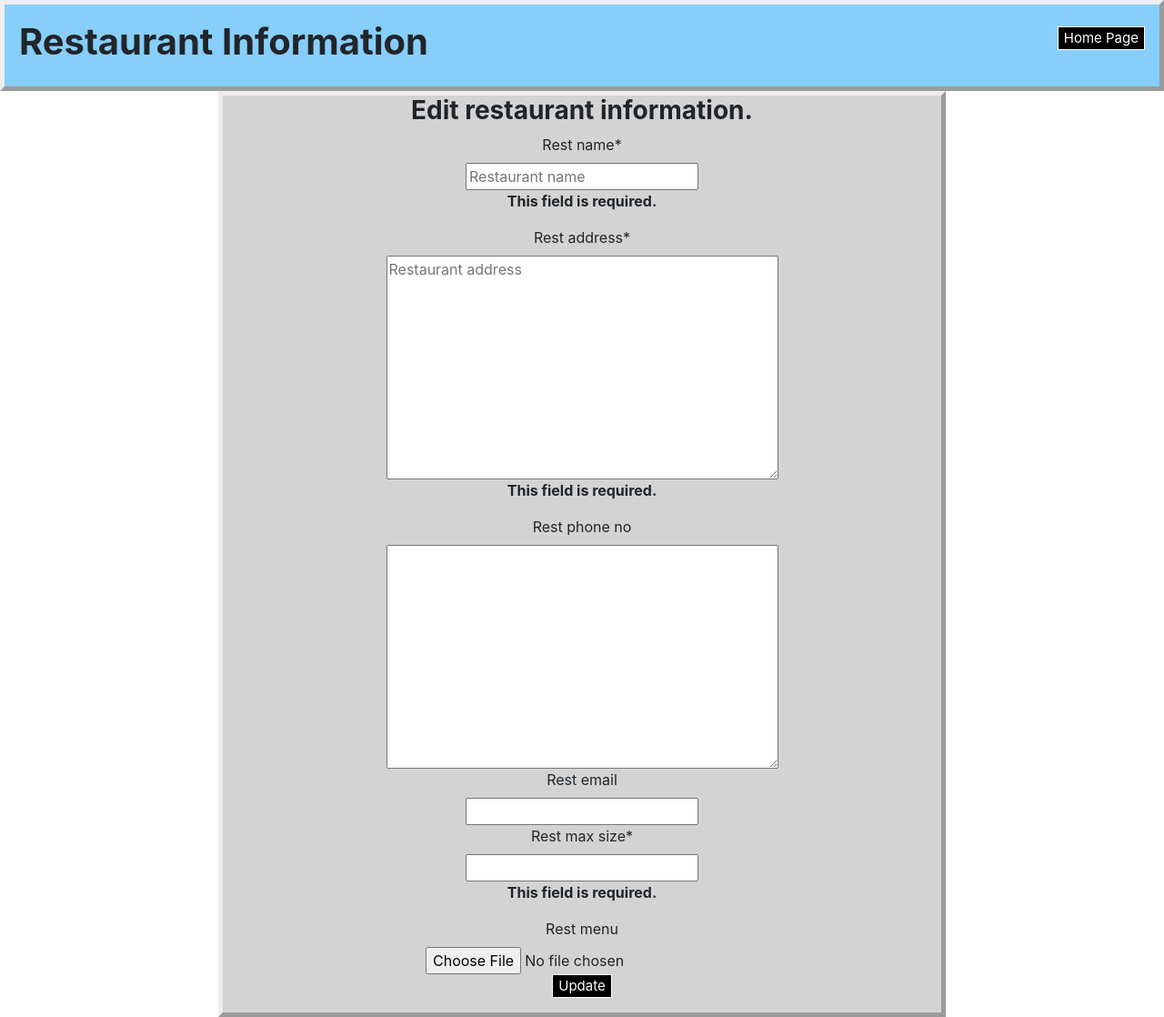
After one commit to txlula/Restaurant-Booking-System, a Django app: page /restaurantinfo/ in a window 1280 px wide. The commit adds this page. Shown: the whole page at 91% size. Run offline with Django 3.2, Linux system fonts and the light colour scheme; a user stored in the database is signed in; some libraries are stand-ins or nearby versions.

Commit message:
added restaurant info page

```diff
--- a/Restaurant_Booking_System/urls.py
+++ b/Restaurant_Booking_System/urls.py
@@ -1,20 +1,31 @@
 from bookings import views
 from django.contrib import admin
-from django.conf.urls import url
 from django.conf.urls import include
 from django.urls import path, re_path
 
 from bookings.views import staffregister, stafflogin, stafflogout
 
 urlpatterns = [
+    #Admin Page
     path('admin/', admin.site.urls),
+    #Start Page
     re_path(r'^$', views.start, name='start'),
+    #Register Page
     re_path(r'accounts/register/$', views.staffregister, name='staffregister'),
+    #Login Page
     re_path(r'accounts/login/$', views.stafflogin, name='stafflogin'),
+    #Logout
     re_path(r'accounts/logout/$', views.stafflogout, name='stafflogout'),
+    #Staff Home Page
     re_path(r'staffhome/$', views.staffhome, name='staffhome'),
+    #Menu Page
     re_path(r'menu/$', views.menu, name='menu'),
-    path('stafflogin/staffhome/remove/<int:reservation_id>/', views.remove_reservation, name='remove'),
+    #Remove Reservation
+    path('staffhome/remove/<int:reservation_id>/', views.remove_reservation, name='remove'),
+    #Reserve
     path('reserve/<int:restaurant_id>/', views.reserve, name='reserve'),
-    path(r'menu/remove/<int:dishID>/', views.remove_dish, name='removedish')
+    #Remove dish
+    path(r'menu/remove/<int:dishID>/', views.remove_dish, name='removedish'),
+    #Update restaurant information page
+    re_path(r'restaurantinfo/$', views.restaurant_info, name='restaurantinfo'),
 ]
--- a/bookings/static/staffloginstyle.css
+++ b/bookings/static/restaurantinfostyle.css
@@ -27,11 +27,12 @@
     border: 1px solid black;
 }
 
-.stafflogin {
+
+.info {
     border-style: outset;
     border-width: 5px;
     background-color: lightgray;
-    width: 500px;
+    width: 800px;
     margin: auto;
     display: block;
 }
@@ -39,12 +40,3 @@
 .form {
     align-content: center;
 }
-
-.staffregister{
-    border-style: outset;
-    border-width: 5px;
-    background-color: lightgray;
-    width: 500px;
-    margin: auto;
-    display: block;
-}
--- a/bookings/static/staffhomestyle.css
+++ b/bookings/static/staffhomestyle.css
@@ -27,8 +27,8 @@
     border: 1px solid black;
 }
 
-/*Table layout block*/
-.tablelayout {
+/*Calendar block*/
+.calendar {
     border-style: outset;
     border-width: 5px;
     background-color: #33AAFF;
--- /dev/null
+++ b/bookings/templates/bookings/restaurantinfo.html
@@ -0,0 +1,28 @@
+<html>
+<head>
+    <title>Info</title>
+    {% load staticfiles %}
+    <link rel="stylesheet" type="text/css" href="{% static 'restaurantinfostyle.css' %}" />
+    <link rel="stylesheet" href="https://stackpath.bootstrapcdn.com/bootstrap/4.1.3/css/bootstrap.min.css" integrity="sha384-MCw98/SFnGE8fJT3GXwEOngsV7Zt27NXFoaoApmYm81iuXoPkFOJwJ8ERdknLPMO" crossorigin="anonymous">
+</head>
+<body>
+    {% load crispy_forms_tags %}
+
+    <div class="navbar">
+        <h1 align="center"><b>Restaurant Information</b></h1>
+        <form align="right" action="/staffhome">
+            <input class="startbutton" type="submit" value="Home Page"/>
+        </form>
+    </div>
+
+    <div class="info">
+        <h3 align="center"><strong>Edit restaurant information.</strong></h3>
+
+        <form align="center" method="post">
+            {% csrf_token %}
+            {{ form|crispy }}
+            <input class="startbutton" type="submit" value="Update"/>
+        </form>
+    </div>
+</body>
+</html>
--- a/bookings/templates/bookings/staffhome.html
+++ b/bookings/templates/bookings/staffhome.html
@@ -14,8 +14,8 @@
         </form>
     </div>
 
-    <div class="tablelayout">
-        <h1 align="center">Table Layout</h1>
+    <div class="calendar">
+        <h1 align="center">Calendar</h1>
     </div>
 
     <div class="buttons">
@@ -39,7 +39,7 @@
                 </td>
             </tr>
             <tr>
-                <td><form align="center">
+                <td><form align="center" action="/restaurantinfo">
                     <input class="button" type="submit" value="Add additional information"/>
                     </form>
                 </td>
--- a/bookings/templates/bookings/stafflogin.html
+++ b/bookings/templates/bookings/stafflogin.html
@@ -18,7 +18,7 @@
     </div>
 
     <div class="stafflogin">
-        <p align="center"><strong>Enter username and password to login.</strong></p>
+        <h3 align="center"><strong>Enter username and password to login.</strong></h3>
         <form align="center" method="post">
             {% csrf_token %}
             {{ form|crispy }}
--- a/bookings/views.py
+++ b/bookings/views.py
@@ -7,16 +7,17 @@
 from django.contrib.auth.decorators import login_required
 from django.contrib import messages
 
-from django.core.mail import send_mail
 
 #Start Page
 def start(request):
     context = {}
     restaurants = Restaurant.objects.all()
 
+    #Searching restaurant form
     form = SearchRestaurantForm(request.POST)
     if form.is_valid():
         name = form.cleaned_data.get('restaurant_name')
+        #If the name the user has inputted is in the database, the restaurant information will be displayed
         restaurants = Restaurant.objects.filter(rest_name = name)
         context.update({'restaurants' : restaurants, 'form' : form})
     else:
@@ -27,10 +28,12 @@
 
 #Staff Login Page
 def stafflogin(request):
+    #Login form
     form = LoginForm(request.POST)
     if form.is_valid():
         username = form.cleaned_data.get('username')
         password = form.cleaned_data.get('password')
+        #If the username and password inputted is in the database, the user can login
         user = authenticate(request, username = username, password = password)
         if user is not None:
             login(request, user)
@@ -39,21 +42,43 @@
 
 #Staff Register Page
 def staffregister(request):
-    form = RegisterForm(request.POST)
-    if form.is_valid():
+    context = {}
+    #Register form that saves to Staff and Restaurant model
+    registerform = RegisterForm(request.POST)
+    restinfoform = RestaurantInfoForm(request.POST)
+
+    if registerform.is_valid() and restinfoform.is_valid():
         #Save form data but database is not updated
-        user = form.save(commit=False)
-        password = form.cleaned_data.get('password')
-        user.set_password(password)
-        user.save()
-        new = authenticate(username = user.username, password = password)
-        login(request,user)
-        return redirect('/staffhome')
-    return render(request, 'bookings/staffregister.html', {'form' : form})
+        info = restinfoform.save(commit=False)
+        id = restinfoform.cleaned_data.get('restaurantID')
+        info.save()
+
+        #Save form data but database is not updated
+        user = registerform.save(commit=False)
+        #Check if username is unique
+        username = registerform.cleaned_data.get('username')
+        e = User.objects.filter(username = username)
+        if e == username:
+            messages.error(request, 'This username is not available. Try a different one.')
+        else:
+            password = registerform.cleaned_data.get('password')
+            user.set_password(password)
+            user.save()
+            #The user wil automatically be redirected to the staff home page
+            new = authenticate(username = user.username, password = password)
+            login(request,user)
+            return redirect('/staffhome')
+    else:
+        registerform = RegisterForm()
+        restinforform = RestaurantInfoForm()
+
+    context.update({'registerform' : registerform, 'restinfoform' : restinfoform})
+    return render(request, 'bookings/staffregister.html', context)
 
 #Staff Logout Page
 def stafflogout(request):
     logout(request)
+    #Redirects user to start page
     return redirect('/')
 
 @login_required
@@ -87,8 +112,10 @@
             self.front = (self.front + 1) % self.maxSize
             return item
 
-    reservations = Reservation.objects.all()
+    #List of reservations is ordered by date of booking
+    reservations = Reservation.objects.all().order_by('date_of_booking')
     notification_list = Notifications()
+    #Reservation is added to queue
     for reservation in reservations:
         notification_list.enqueue(reservation)
 
@@ -96,74 +123,81 @@
 
     return render(request, 'bookings/staffhome.html', context)
 
+@login_required
 #Remove reservation function
 def remove_reservation(request, reservation_id=None):
+        #The reservation id is searched in the database
+        #The reservation is deleted from the database
         r = Reservation.objects.get(reservationID = reservation_id).delete()
         return HttpResponseRedirect("/staffhome")
 
 #Reserve Page
 def reserve(request, restaurant_id=None):
     context = {}
+    #Form to save information to Customer and Reservation model
     reserveform = ReserveForm(request.POST)
     personform = CustomerForm(request.POST)
 
-    if reserveform.is_valid():
+    if reserveform.is_valid() and personform.is_valid():
         reservation = reserveform.save(commit=False)
+        customer = personform.save()
+
+        #The reservation id is saved to the customer model
         r_id = reserveform.cleaned_data.get('reservationID')
-        reservation.save()
+        customer.reservation_id = r_id
+        customer.save(update_fields=['reservation_id'])
 
-        restaurantID = Restaurant.objects.get(restaurantID = restaurant_id)
-        reservation.restaurant_id = restaurantID
-        reservation.save(update_fields=['restaurant_id'])
+        #Validation to check if number of people inputted is 0
+        people = reserveform.cleaned_data.get('no_of_people')
+        if people <= 0:
+            messages.error(request, 'Number cannot be 0')
+        else:
+            reservation.save()
 
-        if personform.is_valid():
-            customer = personform.save()
-            customer.reservation_id = r_id
-            customer.save(update_fields=['reservation_id'])
+            #The restaurant id is saved to the reservation model
+            restaurantID = Restaurant.objects.get(restaurantID = restaurant_id)
+            reservation.restaurant_id = restaurantID
+            reservation.save(update_fields=['restaurant_id'])
 
+            #The customer has successfully reserved a table if the validation test passes
             messages.success(request, 'You have reserved a table.')
     else:
         reserveform = ReserveForm()
         personform = CustomerForm()
 
-    #Confirmation of reservation sent by email
-    '''
-    send_mail("Reservation Confirmation", "Dear {} {}, \
-    Thank you for reserving a table for at {}. \
-    Reservation information: \
-    Number of people dining: {} \
-    Date of reservation: {} \
-    Time of reservation: {} \
-    Additional information: {} \
-    Restaurant information: \
-    Restaurant address: {} \
-    Restaurant phone number: {}", )
-    '''
-
     context.update({'reserveform' : reserveform, 'personform': personform})
     return render(request, 'bookings/reserve.html', context)
 
+@login_required
 #Menu Page
 def menu(request, restaurant_id=None):
     context = {}
+    #Shows list of dishes
     dishes = Dish.objects.all()
 
+    #Form to add dish
     AddDish = AddDishForm(request.POST)
     if AddDish.is_valid():
         dish = AddDish.save()
     else:
         AddDish = AddDishForm()
 
+    #Form to add menu
     AddMenu = AddMenuFile(request.POST, request.FILES)
-    if AddMenu.is_valid():
-        data = AddMenu.save(commit=False)
-        image = AddMenu.cleaned_data.get('menu')
-        data.save(update_fields=['rest_menu'])
 
     context.update({'AddDish' : AddDish, 'AddMenu' : AddMenu, 'dishes' : dishes})
     return render(request, 'bookings/menu.html', context)
 
+@login_required
 #Remove dish function
 def remove_dish(request, dish_id):
         d = Dish.objects.get(dishID = dish_id).delete()
         return HttpResponseRedirect("/menu")
+
+@login_required
+#Restaurant Information Page
+def restaurant_info(request):
+    context = {}
+    form = RestaurantInfoForm(request.POST)
+    context.update({'form' : form})
+    return render(request, 'bookings/restaurantinfo.html', context)
```
Also changed, not shown: bookings/models.py (+18 -30 lines), bookings/static/staffregisterstyle.css (+6 -6 lines), bookings/templates/bookings/staffregister.html (+10 -3 lines), bookings/migrations/0033_auto_20200225_1906.py (added), bookings/migrations/0034_auto_20200225_2004.py (added), bookings/migrations/0035_auto_20200226_0914.py (added), db.sqlite3, 1 other file.
